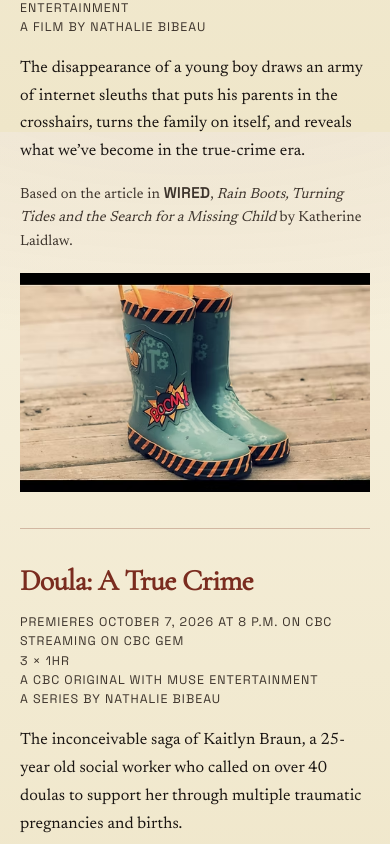
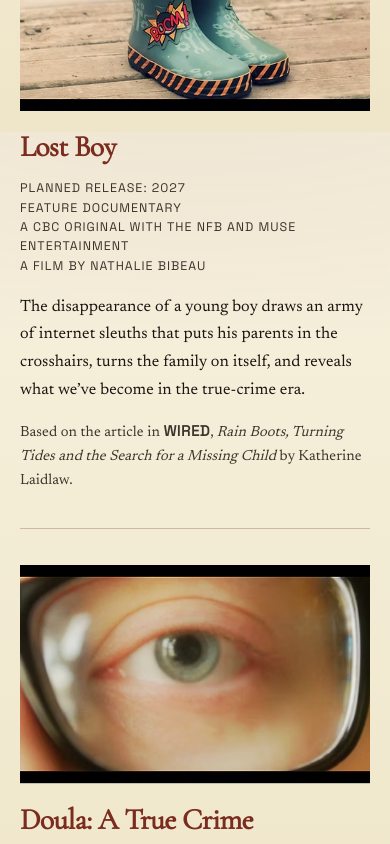
Before and after one commit to lionelmann/natbibeau, a Nuxt app in the folder nuxt/: page / in a window 390 px wide. Shown: the part 6620-7464 px from the top of the page. Built offline with nearby package versions, Linux system fonts and the light colour scheme.

Commit message:
Show upcoming project images first on mobile
Force media above copy for all in-development project cards on small screens.

Co-authored-by: Lionel Mann <lionelmann@users.noreply.github.com>

```diff
--- a/nuxt/app/components/UpcomingProjectCard.vue
+++ b/nuxt/app/components/UpcomingProjectCard.vue
@@ -167,9 +167,15 @@ const isReversed = computed(() => props.index % 2 === 1);
     gap: 1.25rem;
   }
 
-  .project.reverse .content,
+  /* Image always leads on small screens */
+  .content,
+  .project.reverse .content {
+    order: 2;
+  }
+
+  .media,
   .project.reverse .media {
-    order: initial;
+    order: 1;
   }
 
   .content {
```
